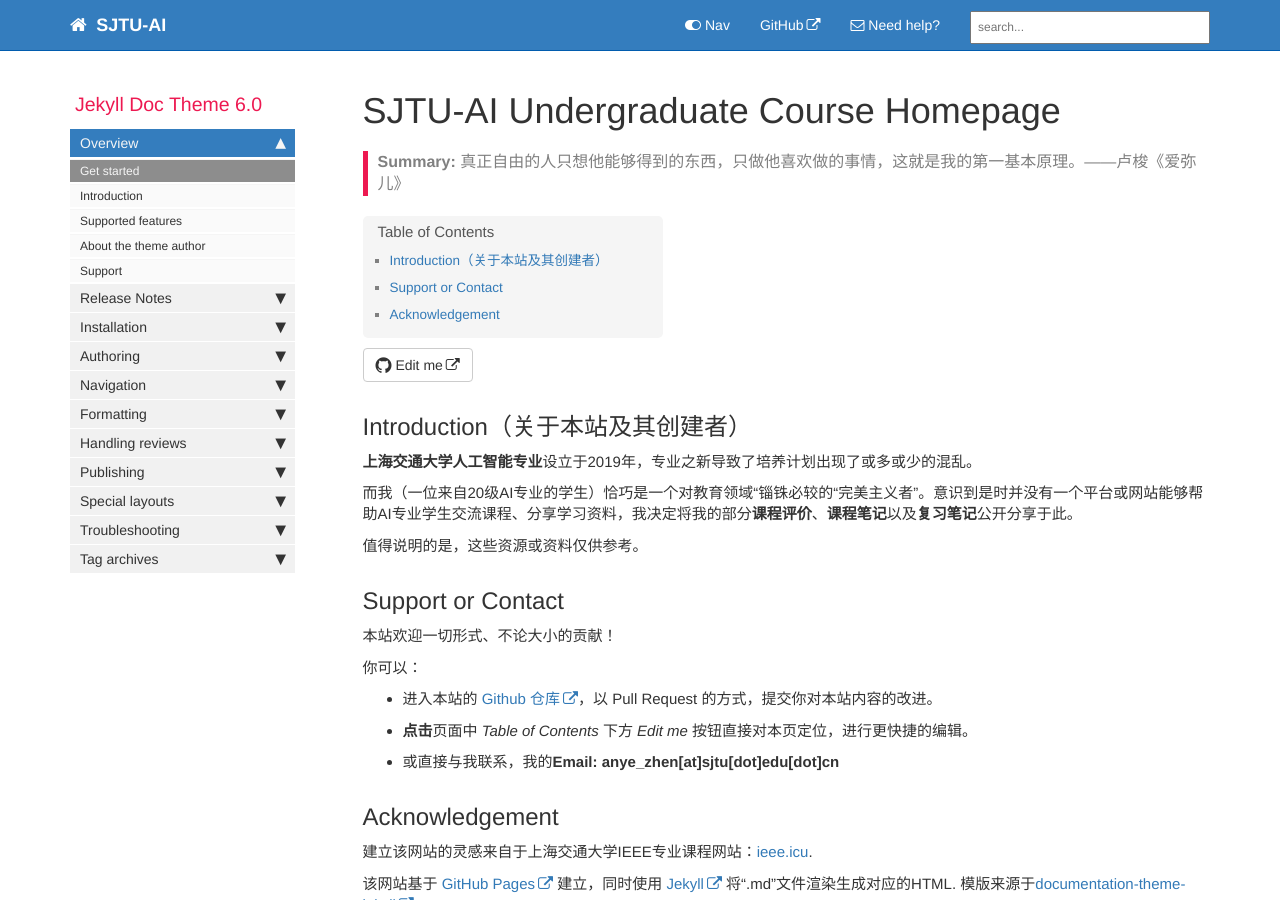
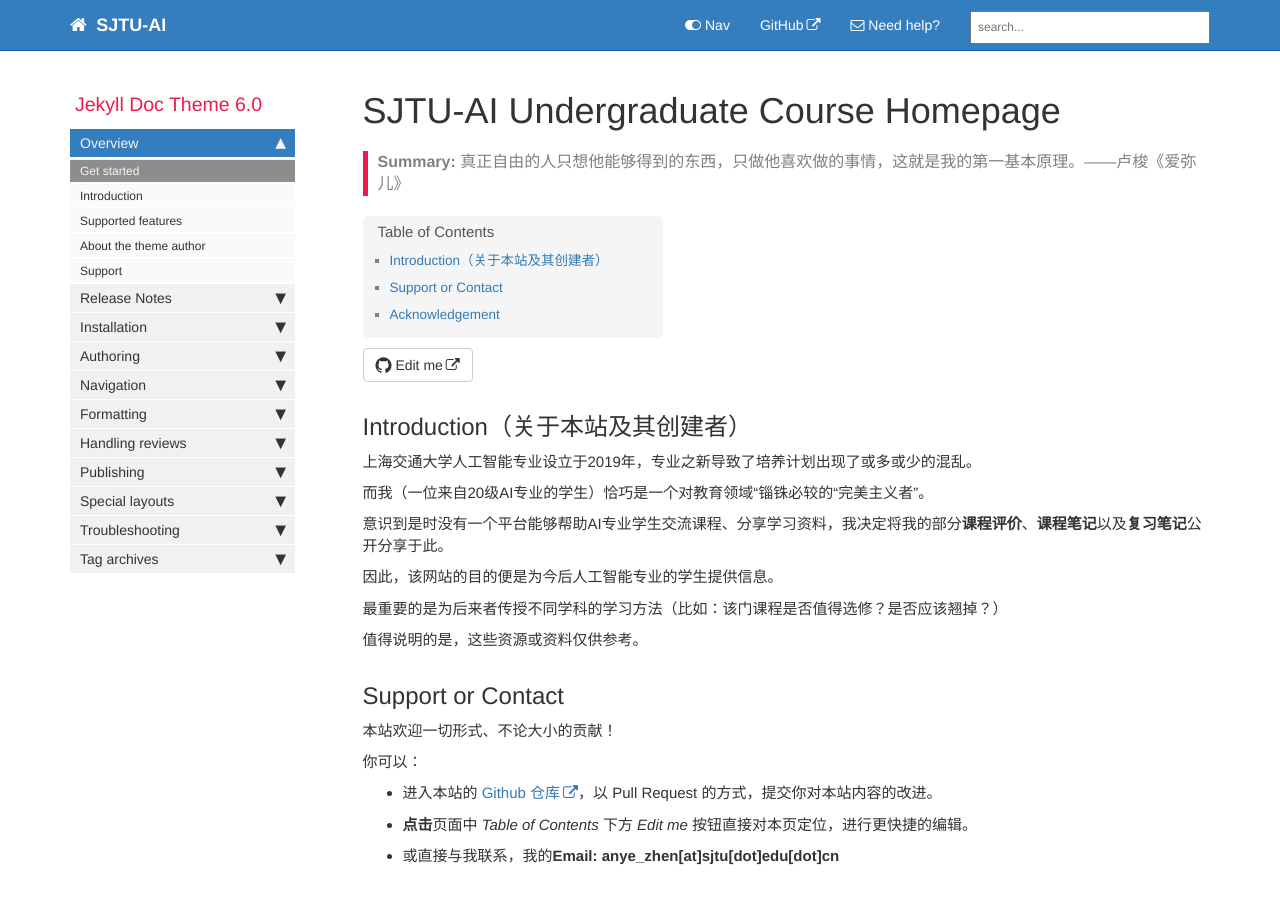
Before and after one commit to aisjtu/aisjtu.github.io, a Jekyll site: the page built from index.md, in a window 1280 px wide and 900 px high. Built offline with Jekyll 4.4.1, drawn with Linux system fonts in a browser that asks for light colours; comment, search, counter and statistics services are not loaded.

Commit message:
Update index.md

```diff
--- a/index.md
+++ b/index.md
@@ -9,9 +9,15 @@ summary: "真正自由的人只想他能够得到的东西，只做他喜欢做
 
 ## Introduction（关于本站及其创建者）
 
-**上海交通大学人工智能专业**设立于2019年，专业之新导致了培养计划出现了或多或少的混乱。
+上海交通大学人工智能专业设立于2019年，专业之新导致了培养计划出现了或多或少的混乱。
 
-而我（一位来自20级AI专业的学生）恰巧是一个对教育领域“锱铢必较的“完美主义者”。意识到是时并没有一个平台或网站能够帮助AI专业学生交流课程、分享学习资料，我决定将我的部分**课程评价**、**课程笔记**以及**复习笔记**公开分享于此。
+而我（一位来自20级AI专业的学生）恰巧是一个对教育领域“锱铢必较的“完美主义者”。
+
+意识到是时没有一个平台能够帮助AI专业学生交流课程、分享学习资料，我决定将我的部分**课程评价**、**课程笔记**以及**复习笔记**公开分享于此。
+
+因此，该网站的目的便是为今后人工智能专业的学生提供信息。
+
+最重要的是为后来者传授不同学科的学习方法（比如：该门课程是否值得选修？是否应该翘掉？）
 
 值得说明的是，这些资源或资料仅供参考。
 
```
